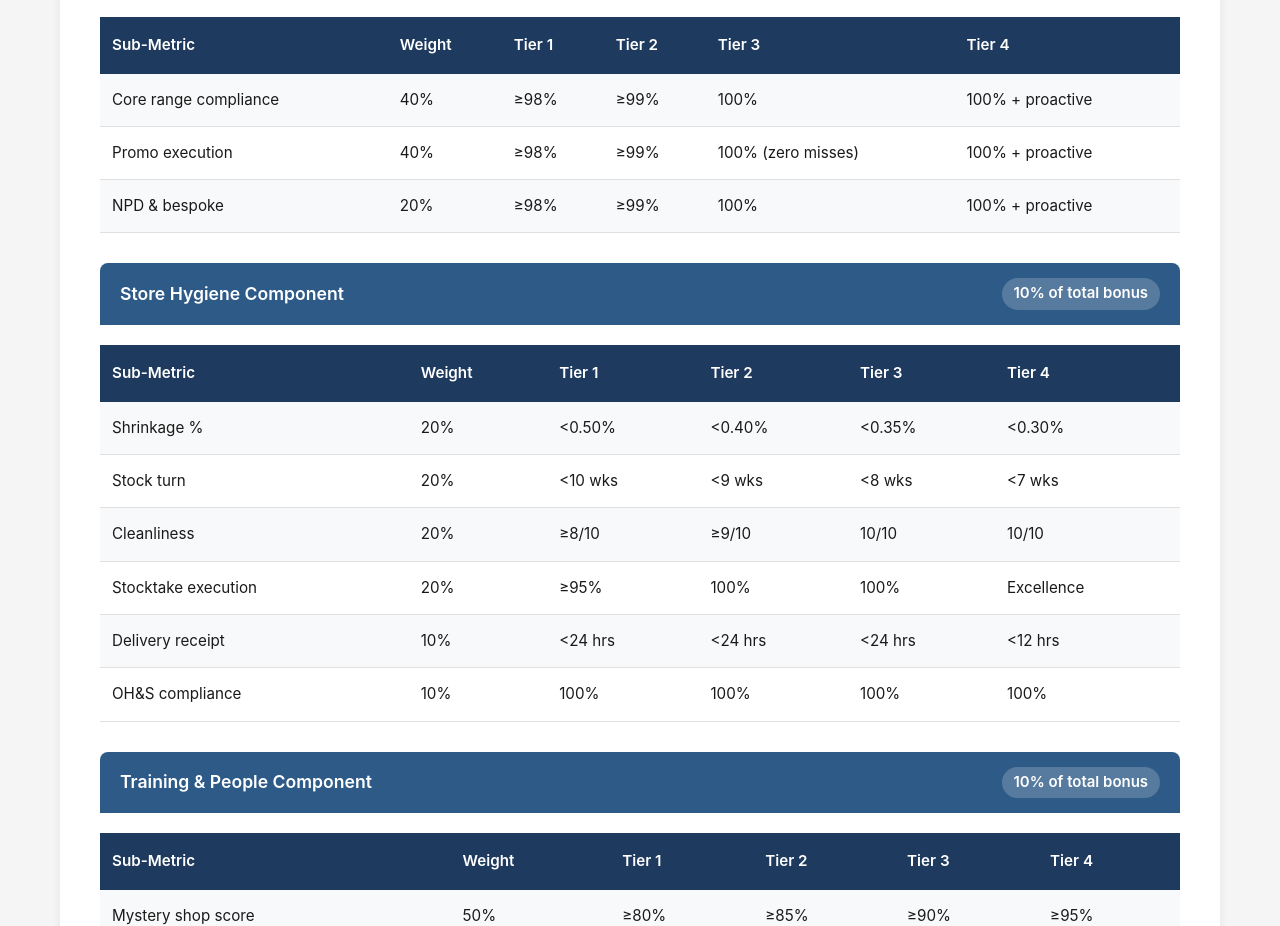
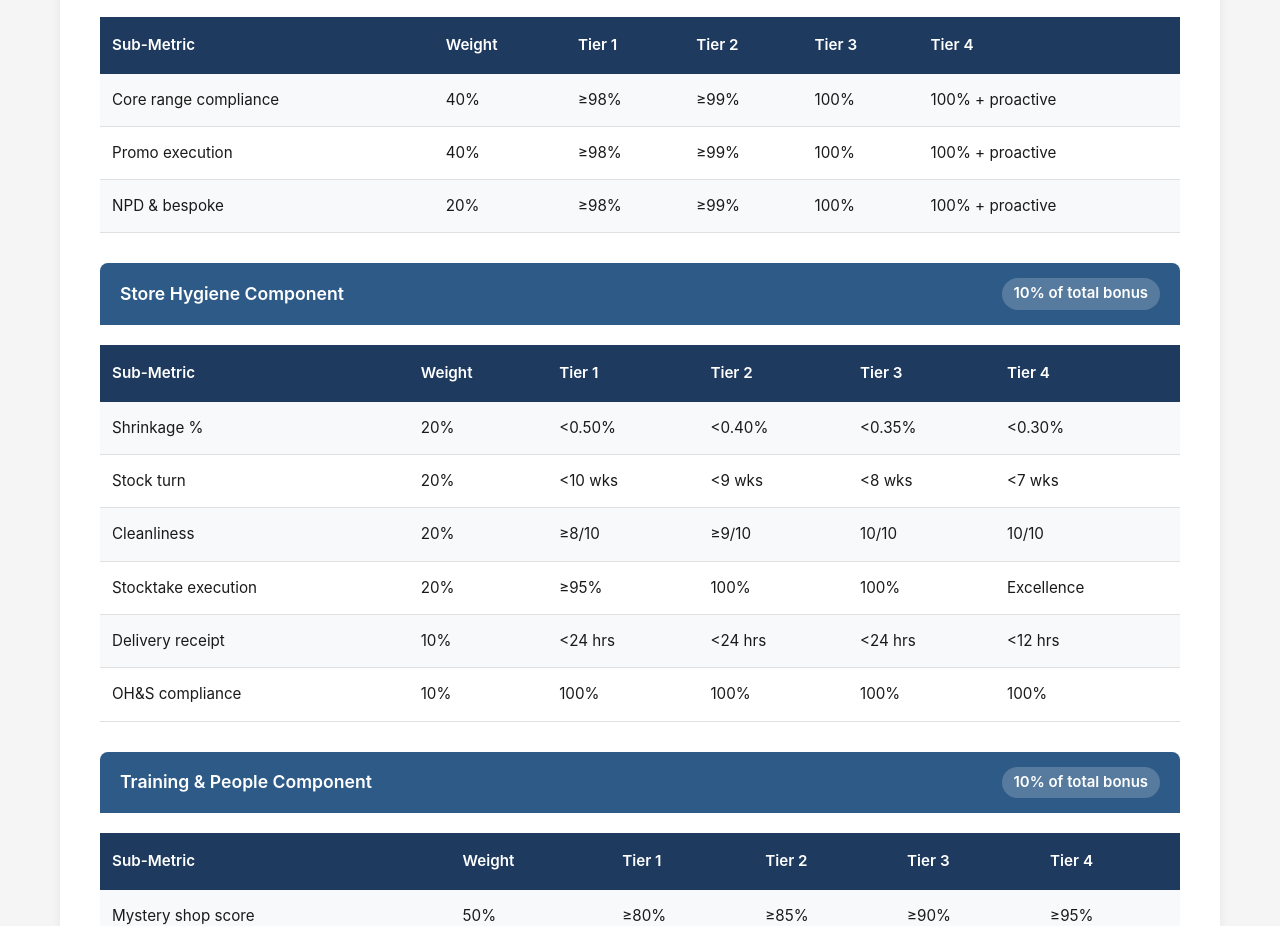
Before and after one commit to nathanrowe-paramount/bottlestop-kpi, a plain HTML site: page index.html in a window 1280 px wide. Shown: the part 2451-3377 px from the top of the page. Drawn offline with Linux system fonts and the light colour scheme.

Commit message:
Remove zero misses from Tier 3 promo execution

```diff
--- a/index.html
+++ b/index.html
@@ -443,7 +443,7 @@
                     <td>40%</td>
                     <td>≥98%</td>
                     <td>≥99%</td>
-                    <td>100% (zero misses)</td>
+                    <td>100%</td>
                     <td>100% + proactive</td>
                 </tr>
                 <tr>
```
